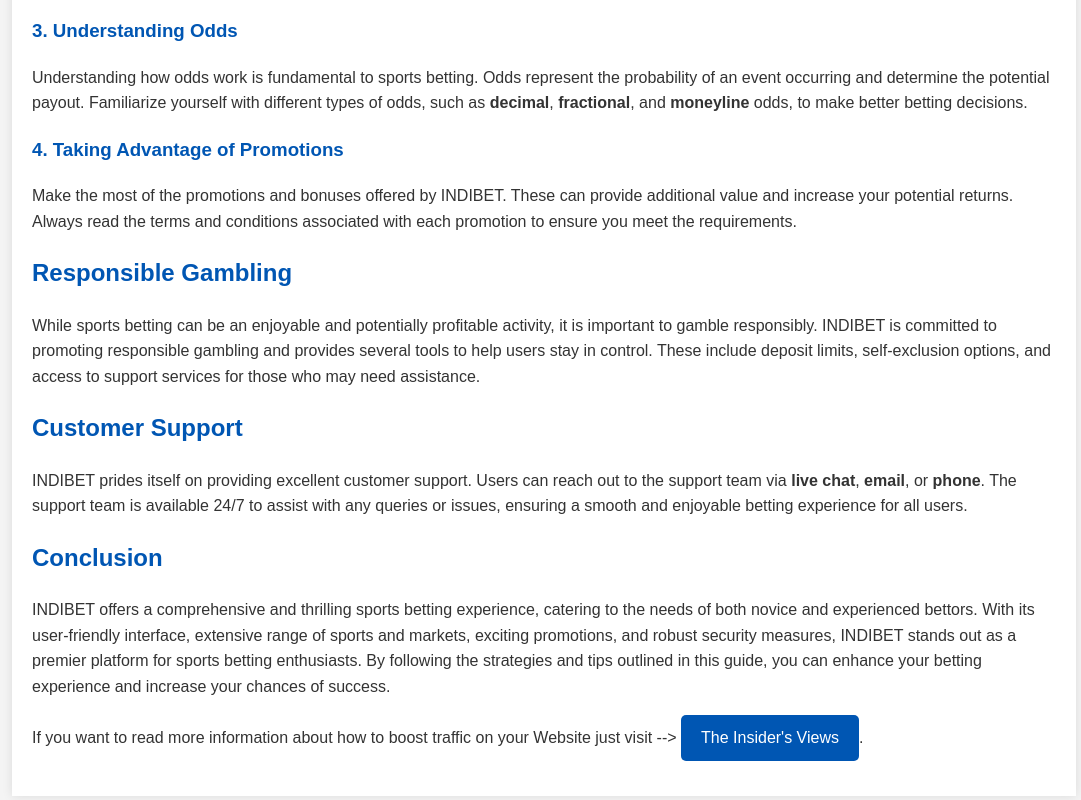
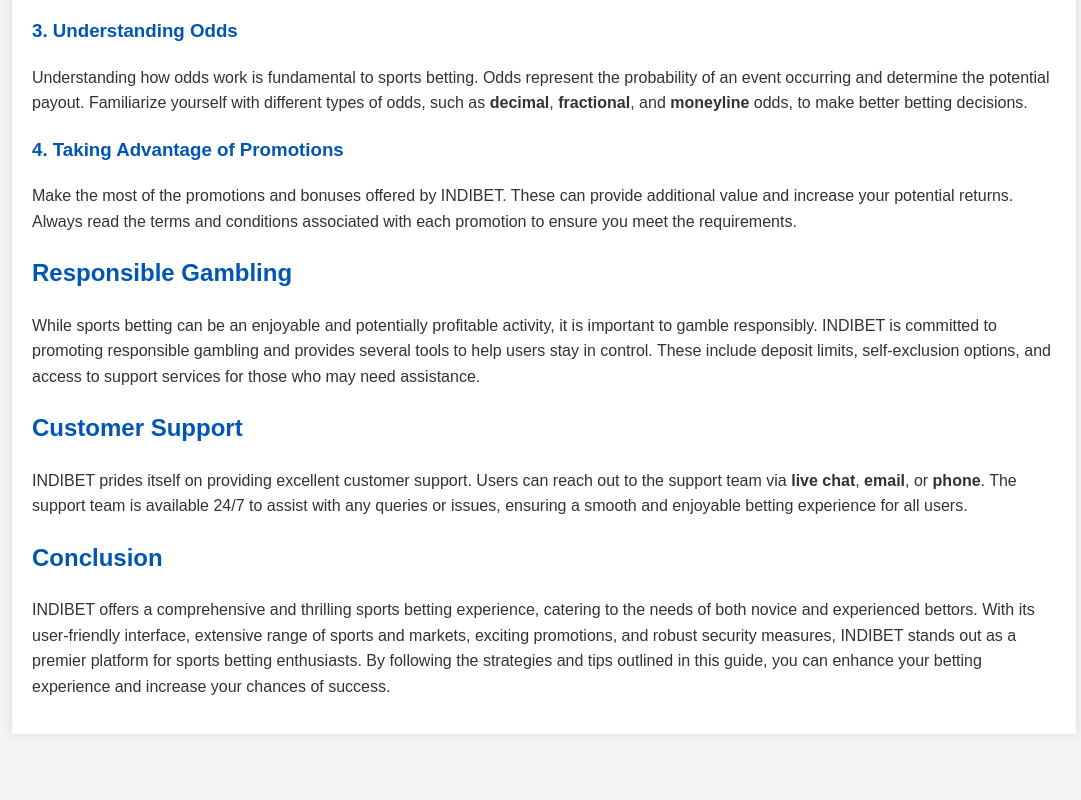
Before and after one commit to roberthinsom/indibet, a plain HTML site: page index.html in a window 1280 px wide. Shown: the part 2153-2953 px from the top of the page, without its empty margins (96-1177 px from the left). After the commit the page ends 2907 px from the top, so only its background shows below. Drawn offline with Linux system fonts and the light colour scheme.

Commit message:
Update index.html

```diff
--- a/index.html
+++ b/index.html
@@ -138,7 +138,5 @@
         <h2>Conclusion</h2>
         <p>INDIBET offers a comprehensive and thrilling sports betting experience, catering to the needs of both novice and experienced bettors. With its user-friendly interface, extensive range of sports and markets, exciting promotions, and robust security measures, INDIBET stands out as a premier platform for sports betting enthusiasts. By following the strategies and tips outlined in this guide, you can enhance your betting experience and increase your chances of success.</p>
 
-        <p>If you want to read more information about how to boost traffic on your Website just visit --> <a href="https://www.theinsidersviews.com/search/label/SEO" class="button">The Insider's Views</a>.</p>
-    </div>
 </body>
 </html>
```
